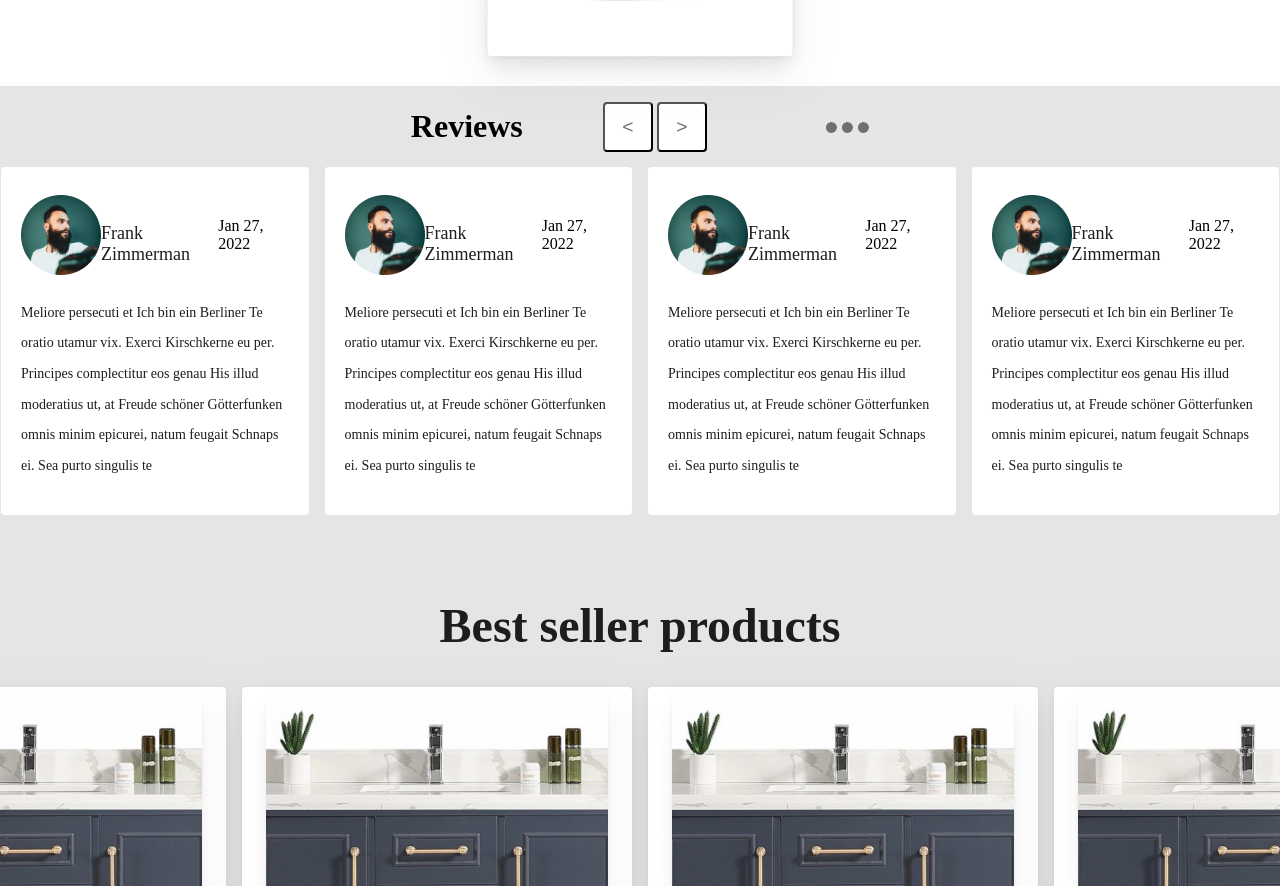
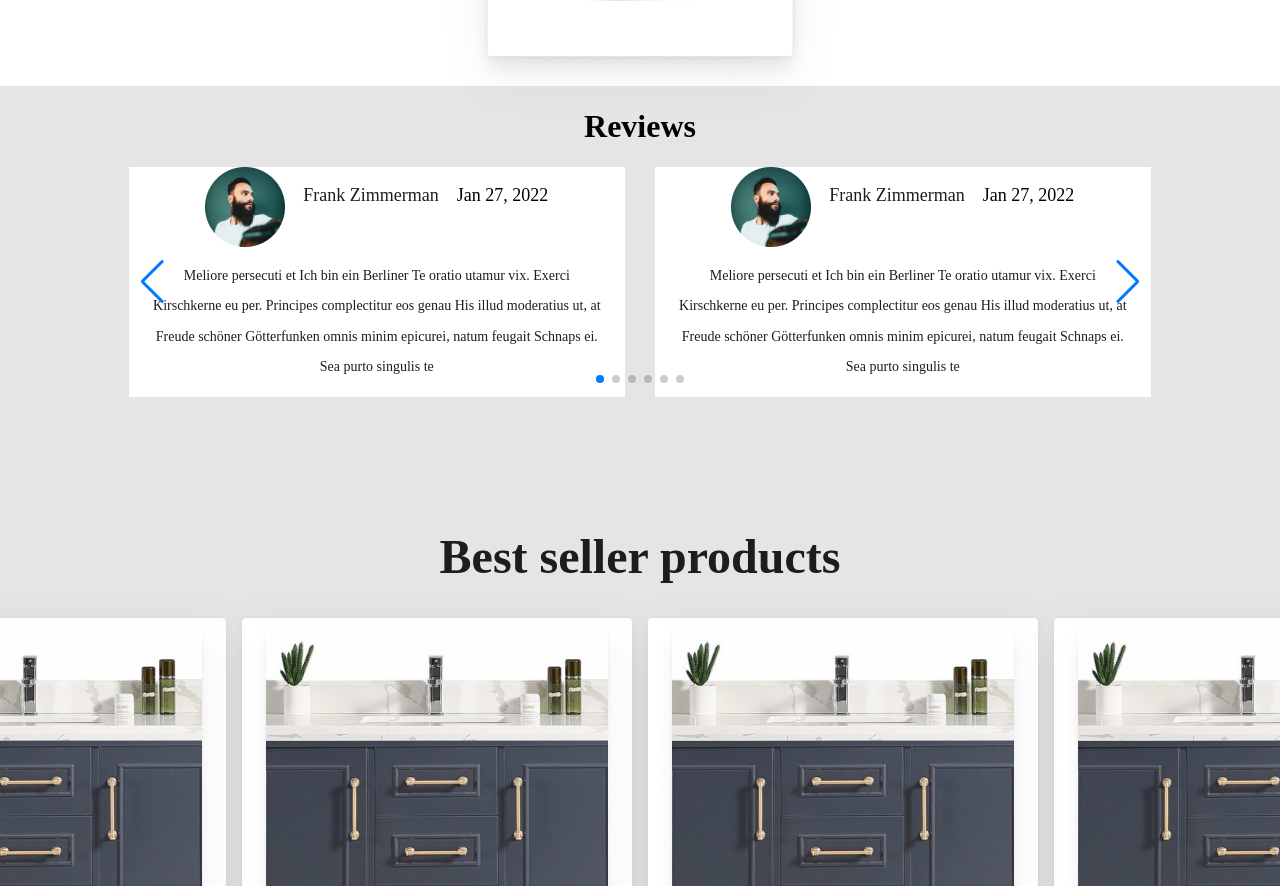
Before and after one commit to akuliakuli/bigproject, a plain HTML site: page index.html in a window 1280 px wide. Shown: the part 3371-4257 px from the top of the page. Drawn offline with nearby package versions, Linux system fonts and the light colour scheme.

Commit message:
file:small changes

```diff
--- a/index.html
+++ b/index.html
@@ -9,6 +9,10 @@
     name="viewport"
     content="width=device-width, initial-scale=1, minimum-scale=1, maximum-scale=1"/>
     <link rel='stylesheet' type='text/css' media='screen' href='main.css'>
+    <link
+    rel="stylesheet"
+    href="https://unpkg.com/swiper/swiper-bundle.min.css"
+  />
 </head>
 <body>
 <header>
@@ -170,63 +174,74 @@
             <div class ="main_reviews_top_bar">
                         <div class ="main_top_bar_section">
                                         <h1>Reviews</h1>
-                                    <div>
-                                        <button class="arrow_button arrow_left"><</button>
-                                        <button class="arrow_button arrow_right">></button>
-                                    </div>
-                                    <div class ="header_slider_buttons">
-                                        <button class ="review_button slider_main_button"></button>
-                                        <button class ="review_button slider_main_button"></button>
-                                        <button class ="review_button slider_main_button"></button>
                         </div>
             </div>
-            </div>
-            <div class ="reviews_container">
-                <div class ="reviews_container_wrapper">
-                                        <div class ="reviews_item_box">
+            <div class="swiper mySwiper">
+                <div class="swiper-wrapper">
+                  <div class="swiper-slide">
                         <div class ="reviews_item_top">
+                        <div class ="review_item_header">
                         <img class ="reviews_item_img" src ="img/Ellipse 6.png">
-                                                                    <div class ="reviews_item_box_descr">
-                                                                    <img>
                                             <p class ="reviews_item_box_name">Frank Zimmerman</p>
-                                                                    </div>
                                             <p class ="reviews_item_box_date">Jan 27, 2022</p>
                                     </div>
                                 <p class ="reviews_item_descr">Meliore persecuti et Ich bin ein Berliner Te oratio utamur vix. Exerci Kirschkerne eu per. Principes complectitur eos genau His illud moderatius ut, at Freude schöner Götterfunken omnis minim epicurei, natum feugait Schnaps ei. Sea purto singulis te</p>
                         </div>
-                            <div class ="reviews_item_box">
+                  </div>
+                  <div class="swiper-slide">
                     <div class ="reviews_item_top">
+                        <div class ="review_item_header">
                         <img class ="reviews_item_img" src ="img/Ellipse 6.png">
-                                                        <div class ="reviews_item_box_descr">
-                                                        <img>
                                             <p class ="reviews_item_box_name">Frank Zimmerman</p>
-                                                        </div>
                                             <p class ="reviews_item_box_date">Jan 27, 2022</p>
                                             </div>
                                 <p class ="reviews_item_descr">Meliore persecuti et Ich bin ein Berliner Te oratio utamur vix. Exerci Kirschkerne eu per. Principes complectitur eos genau His illud moderatius ut, at Freude schöner Götterfunken omnis minim epicurei, natum feugait Schnaps ei. Sea purto singulis te</p>
                         </div>
-                                                <div class ="reviews_item_box">
+                  </div>
+                  <div class="swiper-slide">
                     <div class ="reviews_item_top">
+                        <div class ="review_item_header">
                         <img class ="reviews_item_img" src ="img/Ellipse 6.png">
-                                                                            <div class ="reviews_item_box_descr">
-                                                                            <img>
                                             <p class ="reviews_item_box_name">Frank Zimmerman</p>
-                                                                            </div>
                                             <p class ="reviews_item_box_date">Jan 27, 2022</p>
                                 </div>
                                 <p class ="reviews_item_descr">Meliore persecuti et Ich bin ein Berliner Te oratio utamur vix. Exerci Kirschkerne eu per. Principes complectitur eos genau His illud moderatius ut, at Freude schöner Götterfunken omnis minim epicurei, natum feugait Schnaps ei. Sea purto singulis te</p>
                         </div>
-                                    <div class ="reviews_item_box">
+                  </div>
+                  <div class="swiper-slide">
                       <div class ="reviews_item_top">
+                        <div class ="review_item_header">
                         <img class ="reviews_item_img" src ="img/Ellipse 6.png">
-                                                                <div class ="reviews_item_box_descr">
-                                                                <img>
                                         <p class ="reviews_item_box_name">Frank Zimmerman</p>
-                                                                </div>
                                         <p class ="reviews_item_box_date">Jan 27, 2022</p>
                                 </div>
                             <p class ="reviews_item_descr">Meliore persecuti et Ich bin ein Berliner Te oratio utamur vix. Exerci Kirschkerne eu per. Principes complectitur eos genau His illud moderatius ut, at Freude schöner Götterfunken omnis minim epicurei, natum feugait Schnaps ei. Sea purto singulis te</p>
                 </div>
+                </div>
+                  <div class="swiper-slide">
+                    <div class ="reviews_item_top">
+                        <div class ="review_item_header">
+                        <img class ="reviews_item_img" src ="img/Ellipse 6.png">
+                                            <p class ="reviews_item_box_name">Frank Zimmerman</p>
+                                            <p class ="reviews_item_box_date">Jan 27, 2022</p>
+                                </div>
+                                <p class ="reviews_item_descr">Meliore persecuti et Ich bin ein Berliner Te oratio utamur vix. Exerci Kirschkerne eu per. Principes complectitur eos genau His illud moderatius ut, at Freude schöner Götterfunken omnis minim epicurei, natum feugait Schnaps ei. Sea purto singulis te</p>
+                        </div>
+                  </div>
+                  <div class="swiper-slide">
+                    <div class ="reviews_item_top">
+                        <div class ="review_item_header">
+                        <img class ="reviews_item_img" src ="img/Ellipse 6.png">
+                                            <p class ="reviews_item_box_name">Frank Zimmerman</p>
+                                            <p class ="reviews_item_box_date">Jan 27, 2022</p>
+                                    </div>
+                                <p class ="reviews_item_descr">Meliore persecuti et Ich bin ein Berliner Te oratio utamur vix. Exerci Kirschkerne eu per. Principes complectitur eos genau His illud moderatius ut, at Freude schöner Götterfunken omnis minim epicurei, natum feugait Schnaps ei. Sea purto singulis te</p>
+                        </div>
+                  </div>
+                </div>
+                <div class="swiper-button-next"></div>
+                <div class="swiper-button-prev"></div>
+                <div class="swiper-pagination"></div>
               </div>
     </div>
     <div class ="main_products_container">
@@ -340,6 +355,22 @@
         <img src ="img/Rectangle 82(1).png" alt ="map" class ="footer_map_img">
     </div>
 </footer>
+    <script src="https://unpkg.com/swiper/swiper-bundle.min.js"></script>
+    <script>
+      var swiper = new Swiper(".mySwiper", {
+        slidesPerView: 2,
+        spaceBetween: 30,
+        loop: true,
+        pagination: {
+          el: ".swiper-pagination",
+          clickable: true,
+        },
+        navigation: {
+          nextEl: ".swiper-button-next",
+          prevEl: ".swiper-button-prev",
+        },
+      });
+    </script>
     <script defer src = "script.js"></script>
 </body>
 </html>
--- a/main.css
+++ b/main.css
@@ -403,10 +403,12 @@ border-radius: 0px;
 main{
     display: flex;
     flex-direction: column;
+    background-color: #E5E5E5;
 }
 .main_shop_container{
     display: flex;
     flex-direction: column;
+    background-color: #FFFFFF;
 
 }
 .main_shop_title{
@@ -497,32 +499,60 @@ main{
     box-sizing: border-box;
 }
 .main_reviews_container{
-
     display: flex;
     flex-direction: column;
     background: #E5E5E5;
-    min-height: 600px;
     border: 1px solid #E5E5E5;
 }
 
- .reviews_container{
-     display: flex;
+.swiper {
+    width: 80%;
+    height: 20%;
+  }
+
+  .swiper-slide {
+    text-align: center;
+    font-size: 18px;
+    background: #fff;
+
+    /* Center slide text vertically */
+    display: -webkit-box;
+    display: -ms-flexbox;
+    display: -webkit-flex;
+    display: flex;
+    -webkit-box-pack: center;
+    -ms-flex-pack: center;
+    -webkit-justify-content: center;
     justify-content: center;
+    -webkit-box-align: center;
+    -ms-flex-align: center;
+    -webkit-align-items: center;
     align-items: center;
-    gap: 40px;
+  }
+
+  .swiper-slide img {
+    display: block;
+    object-fit: cover;
+  }
+
+  .swiper {
+    margin-left: auto;
+    margin-right: auto;
+    margin-bottom: 3em;
+  }
+  .reviews_item_top{
+      display: flex;
+      flex-direction: column;
+      max-width: 453px;
+  }
+  .review_item_img{
+    width: 80px;
+    height: 80px;
 }
-.reviews_item_top{
+.review_item_header{
     display: flex;
-    justify-content: space-around;
-    align-items: center;
-}
-.reviews_item_box{
-    padding: 20px;
-    display: flex;
-    flex-direction: column;
-    max-width: 453px;
-    background: #FFFFFF;
-    border-radius: 4px;
+    justify-content: center;
+    gap: 1em;
 }
 .reviews_item_box_name{
     font-family: 'Source Sans Pro';
@@ -535,6 +565,7 @@ main{
 
     color: #1D1D1F;
 }
+
 .revies_item_box_date{
 
     font-family: 'Source Sans Pro';
@@ -560,7 +591,6 @@ main{
     /* or 31px */
 
     color: #1D1D1F;
-
 
 }
 .main_products_title{
@@ -850,6 +880,8 @@ color: #FFFFFF;
     border: 2px solid #FFFFFF;
     border-radius: 5px;
 }
+
+
 .hide{
     display: none;
 }
--- a/script.js
+++ b/script.js
@@ -1,6 +1,6 @@
 
     function addSlide(slides,prev,next,reviewbtn,...classes){
-        let slide = document.querySelectorAll(slides),
+        let sliders = document.querySelectorAll(slides),
             prevbtn = document.querySelector(prev),
             nextbtn = document.querySelector(next),
             reviewbtns = document.querySelectorAll(reviewbtn);
@@ -11,14 +11,14 @@
         showSlide(slideIndex)
 
         function showSlide(n){
-            if(n > slide.length){
+            if(n > sliders.length){
                 slideIndex = 1
             }
             if(n < 1){
-                slideIndex = slide.length;
+                slideIndex = sliders.length;
             }
-            slide.forEach(item => item.classList.remove(classes[0]))
-            slide[slideIndex - 1].classList.add(classes[0]);
+            sliders.forEach(item => item.classList.remove(classes[0]));
+            sliders[slideIndex - 1].classList.add(classes[0]);
 
             reviewbtns.forEach(item => item.classList.remove(classes[1]))
             reviewbtns[slideIndex - 1].classList.add(classes[1])
```
Lines whose indentation alone changed are shown as unchanged.
